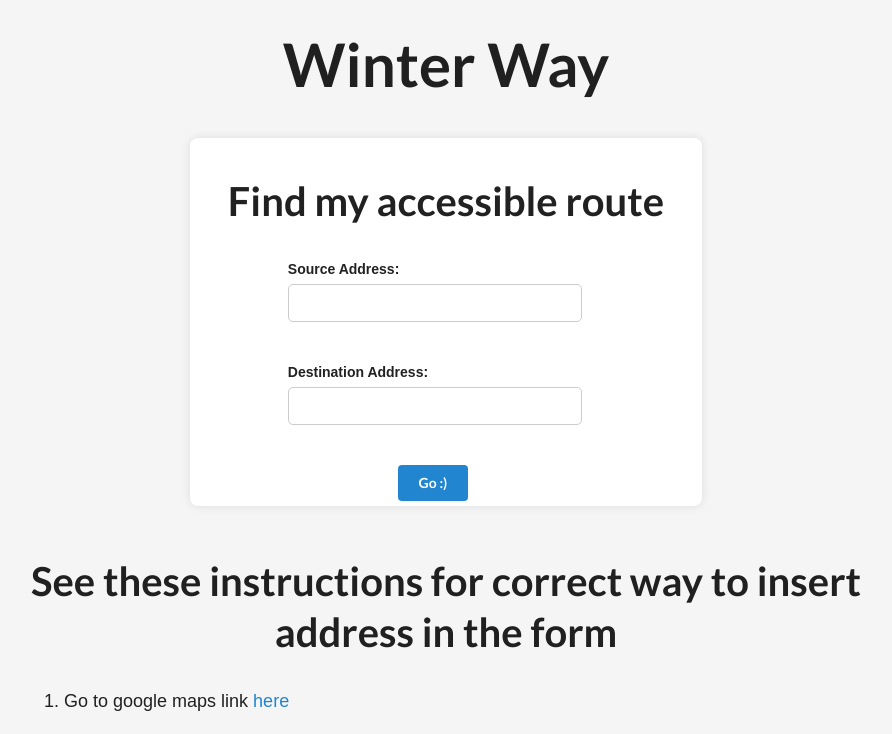
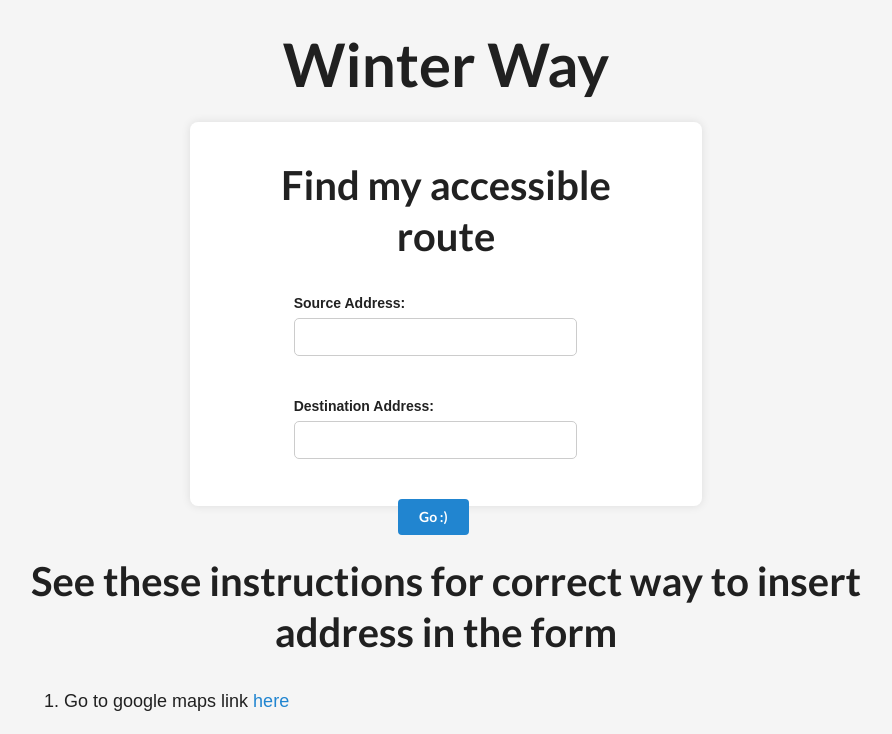
Before and after one commit to anreetka/Refined-ElleHacks-2024, a Flask app: page / in a window 1280 px wide. Shown: the top 734 px of the page, without its empty margins (194-1086 px from the left). Run offline with Flask 3, Linux system fonts and the light colour scheme; some libraries are stand-ins or nearby versions.

Commit message:
[anreet] added css to pages

```diff
--- a/static/css/form.css
+++ b/static/css/form.css
@@ -27,7 +27,7 @@ h1{
     padding-right: 30px;
     width: 40%;
     height: 80%;
-    padding-top: 3%;
+    padding: 3%;
 }
 
 .header {
```
